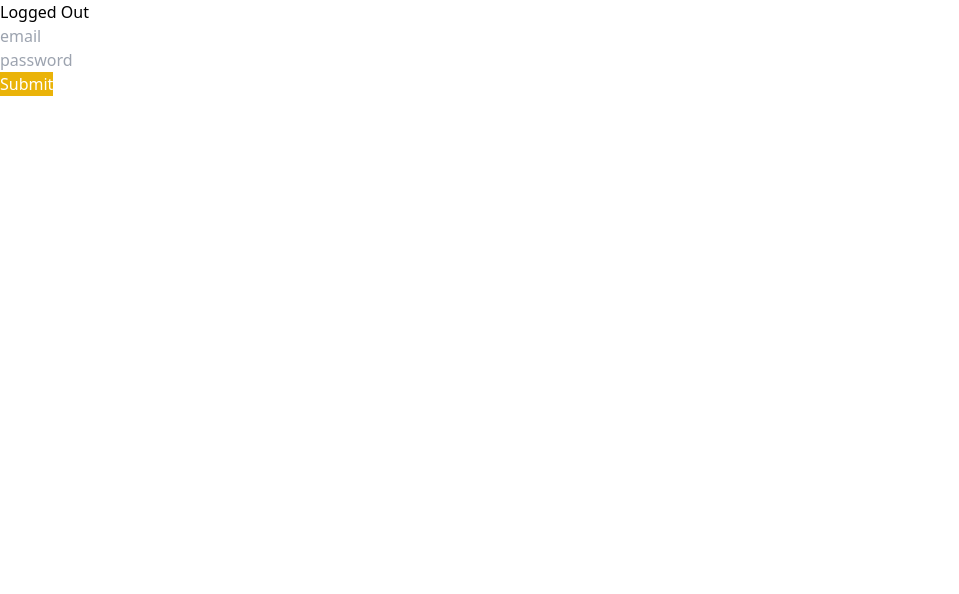
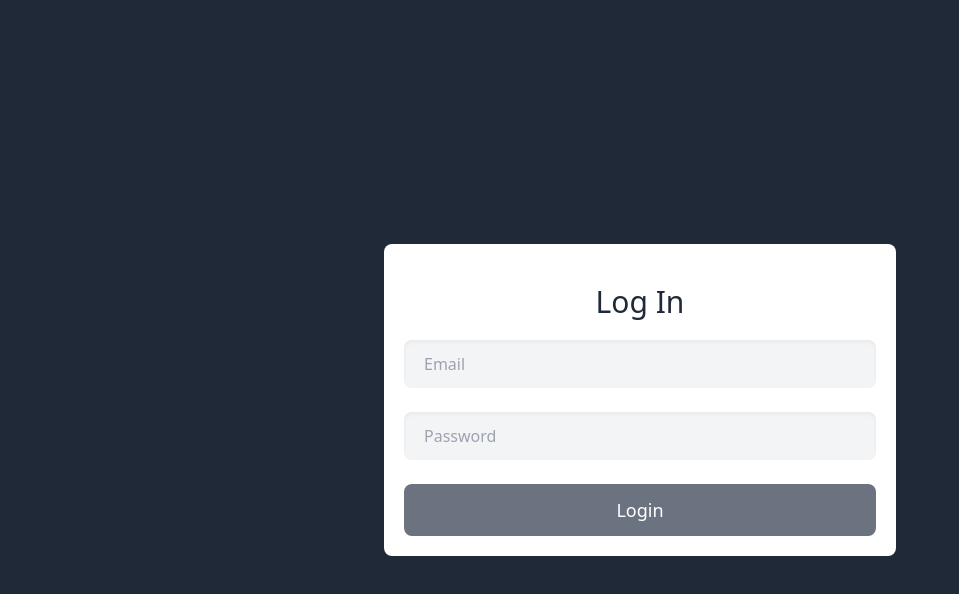
Before and after one commit to Parkil/nuber-eats-frontend, a React (Create React App) app: page / in a window 1280 px wide. Shown: the top 594 px of the page, without its empty margins (0-959 px from the left). Built offline with nearby package versions, Linux system fonts and the light colour scheme.

Commit message:
로그인 페이지 css 설정

```diff
--- a/package.json
+++ b/package.json
@@ -46,6 +46,7 @@
     ]
   },
   "devDependencies": {
+    "@types/react-router-dom": "^5.3.3",
     "autoprefixer": "^10.4.15",
     "postcss": "^8.4.29",
     "tailwindcss": "^3.3.3"
--- a/src/App.tsx
+++ b/src/App.tsx
@@ -6,7 +6,11 @@ import {isLoggedInVar} from "./apollo";
 
 function App() {
   const isLoggedIn = useReactiveVar(isLoggedInVar);
-  console.log('isLoggedIn  : ', isLoggedIn);
+
+  /*
+  이렇게 구성을 하면 url prefix 나 기타 방법으로 router 를 분리해서 1개의 router
+  파일이 과도하게 커지는것을 방지할수 있을듯
+  */
 
   return isLoggedIn ? <LoggedInRouter/> : <LoggedOutRouter/>;
 }
--- /dev/null
+++ b/src/pages/create-account.tsx
@@ -0,0 +1,5 @@
+import React from "react";
+
+export const CreateAccount = () => {
+  return <span>CreateAccount</span>;
+};
--- /dev/null
+++ b/src/pages/login.tsx
@@ -0,0 +1,34 @@
+import React from "react";
+import {SubmitHandler, useForm} from "react-hook-form";
+
+interface IForm {
+  email: string;
+  password: string;
+}
+
+export const Login = () => {
+  const {register, handleSubmit, formState: {errors}} = useForm<IForm>();
+  const onSubmit: SubmitHandler<any> = (data) => {
+    console.log(data);
+  }
+
+  return <div className="h-screen flex items-center justify-center bg-gray-800">
+    <div className="bg-white w-full max-w-lg pt-10 pb-5 rounded-lg text-center">
+      <h3 className="text-3xl text-gray-800">Log In</h3>
+      <form onSubmit={handleSubmit(onSubmit)} className="grid gap-3 mt-5 px-5">
+        <input {...register("email", {required: 'Email is required'})} type='email' placeholder="Email"
+               className="input mb-3"/>
+        {errors.email?.message && <span className="text-red-500 text-sm">{errors.email.message}</span>}
+
+        <input {...register("password", {required: 'Password is required', minLength: 10})} type='password' placeholder="Password"
+               className="input"/>
+        {errors.password?.message && <span className="text-red-500 text-sm">{errors.password.message}</span>}
+        {errors.password?.type === "minLength" && <span className="text-red-500 text-sm">password must be more than large 10 character</span>}
+
+        <button className="btn mt-3">
+          Login
+        </button>
+      </form>
+    </div>
+  </div>;
+};
--- a/src/routers/logged-out-router.tsx
+++ b/src/routers/logged-out-router.tsx
@@ -1,42 +1,18 @@
 import React from 'react';
-import {SubmitHandler, useForm} from "react-hook-form";
+import {BrowserRouter as Router, Route, Switch} from "react-router-dom";
+import {Login} from "../pages/login";
+import {CreateAccount} from "../pages/create-account";
 
-class Inputs {
-}
-
-interface IForm {
-  email: string;
-  password: string;
-}
 
 export const LoggedOutRouter = () => {
-  // register : form 의 input 등록, watch : register 로 등록된 input 의 입력값 추척, handleSubmit: submit 처리
-  const {register, watch, handleSubmit, formState: {errors}} = useForm<IForm>();
-
-  const onSubmit: SubmitHandler<Inputs> = (data) => console.log(data)
-
-  const onInvalid = () => {
-    console.log(errors);
-    console.log('cant create account');
-  }
-
-  return (
-    <div>
-      <h1>Logged Out</h1>
-      <form onSubmit={handleSubmit(onSubmit, onInvalid)}>
-        <div>
-          <input {...register("email", {required: 'this is required', pattern: /^[A-Za-z0-9._%_-]+@gmail.com/,})}
-                 type='email'
-                 placeholder='email'/>
-          {errors.email?.message && <span className='font-bold text-red-600'>{errors.email.message}</span>}
-          {errors.email?.type === 'pattern' && <span className='font-bold text-red-600'>only gmail allowed</span>}
-        </div>
-        <div>
-          <input {...register("password", {required: 'this is required'})} type='password' placeholder='password'/>
-          {errors.password?.message && <span className='font-bold text-red-600'>{errors.password.message}</span>}
-        </div>
-        <button className='bg-yellow-500 text-white'>Submit</button>
-      </form>
-    </div>
-  );
+  return <Router>
+    <Switch>
+      <Route path="/create-account">
+        <CreateAccount/>
+      </Route>
+      <Route path="/">
+        <Login/>
+      </Route>
+    </Switch>
+  </Router>;
 };
--- a/src/styles/tailwind.css
+++ b/src/styles/tailwind.css
@@ -1,8 +1,11 @@
 @tailwind base;
 @tailwind components;
+@tailwind utilities;
+
+.input {
+  @apply bg-gray-100 shadow-inner focus:outline-none focus:ring-2 focus:ring-green-600 focus:ring-opacity-90 py-3 px-5 rounded-lg
+}
 
 .btn {
-    @apply px-4 py-2 bg-blue-600 text-white rounded;
+  @apply py-3 px-5 bg-gray-500 text-white font-medium text-lg rounded-lg focus:outline-none hover:opacity-90
 }
-
-@tailwind utilities;
```
Also changed, not shown: src/react-app-env.d.ts (+11 -0 lines), 1 other file (tests, documents, lock files or other folders).
